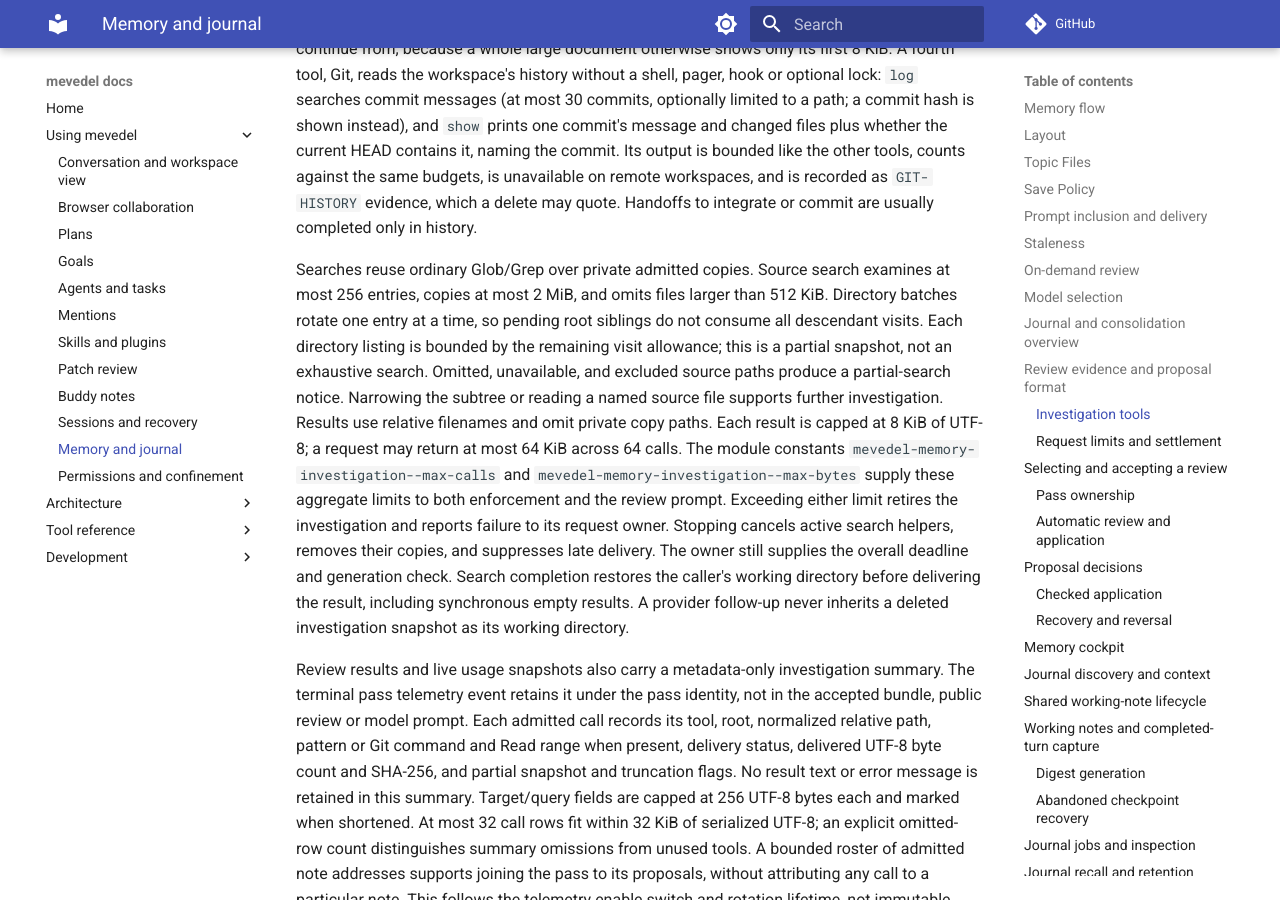
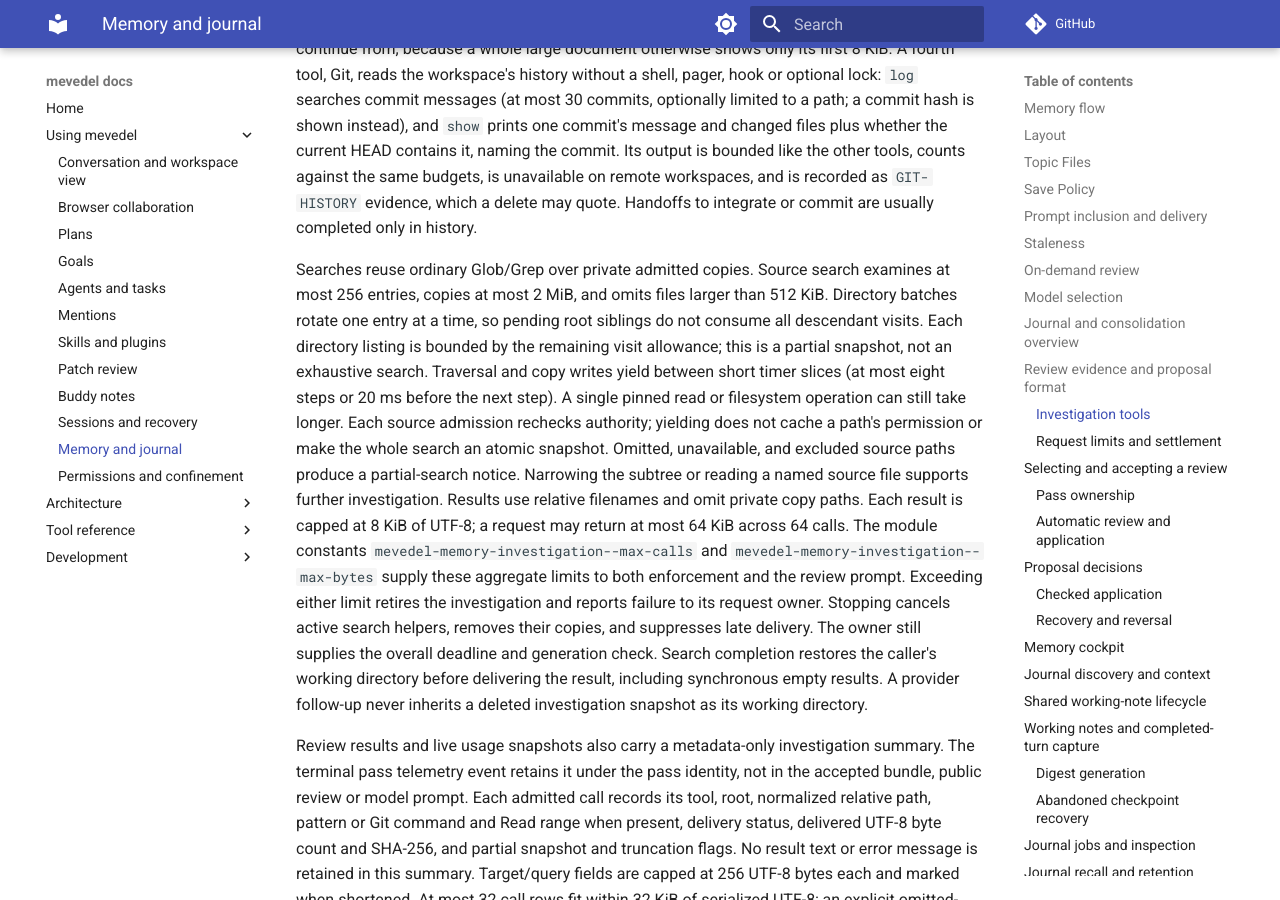
Before and after one commit to FrauH0lle/mevedel, an MkDocs documentation site: the page built from docs/memory.md, in a window 1280 px wide and 900 px high, scrolled down 7618 px. Built offline with MkDocs 1.6.1 and Material for MkDocs 9.7.7, drawn with Linux system fonts in a browser that asks for light colours; comment, search, counter and statistics services are not loaded.

Commit message:
perf(memory): Yield bounded investigation search preparation
Keep workspace evidence preparation responsive without weakening pinned reads or caching source authority across event-loop yields. Preserve caller context and cancellation through traversal, copy writes, helper launch, and delivery.

* mevedel-memory-investigation.el (--documents, --search): Cooperatively prepare admitted copies in bounded timer slices and clean up reentrant cancellation. Restore sessionless caller context for deferred work and follow-ups. Mark unavailable source files partial.

* test/test-mevedel-memory-investigation-reach.el: Drain the new iterator while retaining fair-traversal and visit-bound checks.
* test/test-mevedel-memory-investigation-slices.el: Cover cross-slice source changes, retirement, caller context, and cancellation during helper launch.
* docs/memory.md: Document cooperative preparation and non-atomic snapshot limits.

Validation: strict compilation of 266 libraries; full isolated suite 13,387 results, zero unexpected, 99 skipped; fresh-file focused suite 33 results, zero unexpected. New regressions reject the synchronous baseline. Verified-bytecode native-profile searches (five per operation/configuration) reduce maximum observed Grep preparation block from 1,608.680 ms to 42.884 ms without the watcher; median total search wall increases about 0.1 s. Individual native I/O remains non-preemptive.

```diff
--- a/docs/memory.md
+++ b/docs/memory.md
@@ -312,6 +312,10 @@
 512 KiB. Directory batches rotate one entry at a time, so pending root siblings
 do not consume all descendant visits. Each directory listing is bounded by the
 remaining visit allowance; this is a partial snapshot, not an exhaustive search.
+Traversal and copy writes yield between short timer slices (at most eight steps
+or 20 ms before the next step). A single pinned read or filesystem operation can
+still take longer. Each source admission rechecks authority; yielding does not
+cache a path's permission or make the whole search an atomic snapshot.
 Omitted, unavailable, and excluded source paths produce a partial-search
 notice. Narrowing the subtree or reading a named source file supports further
 investigation. Results use relative filenames and omit private copy paths.
```
Also changed, not shown: 3 other files.
